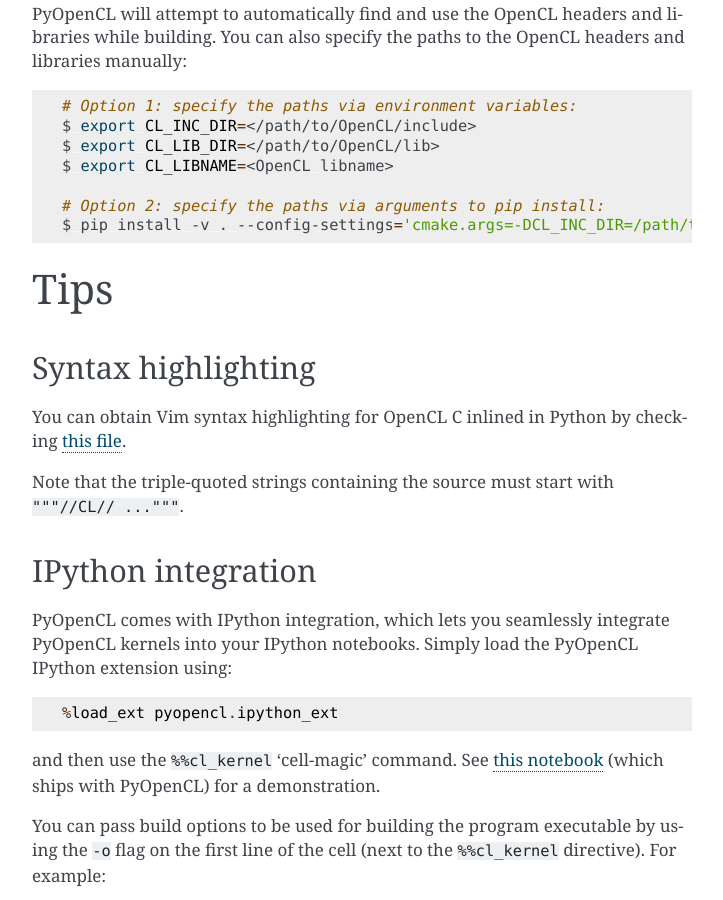
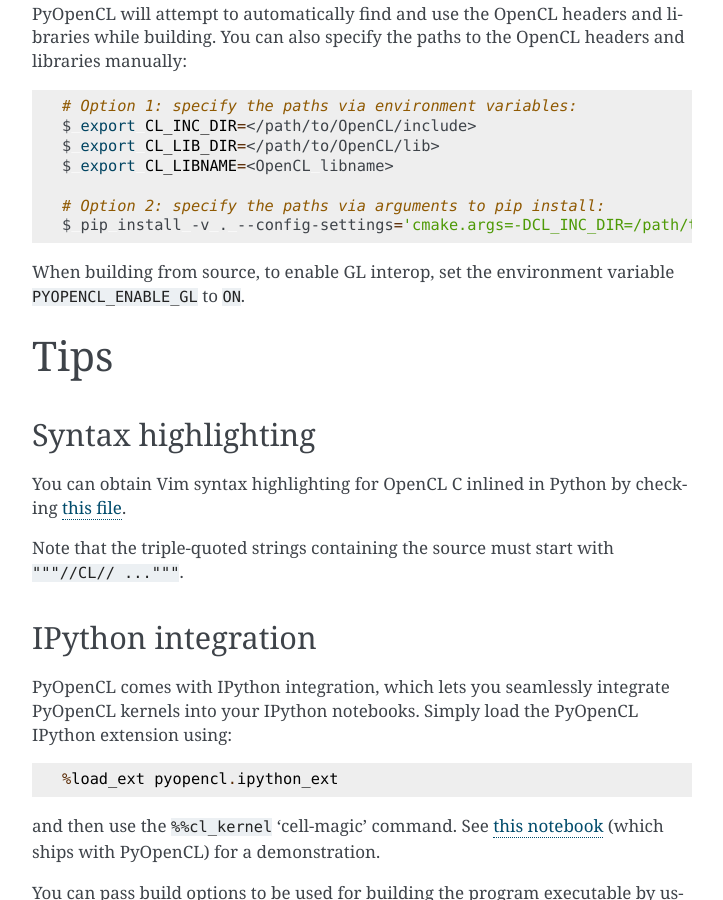
Before and after one commit to inducer/pyopencl, a Sphinx documentation site: the page built from doc/misc.rst, in a window 1280 px wide and 900 px high, scrolled down 4459 px. Shown: the whole window, without its empty margins (388-1111 px from the left). Built offline with Sphinx 7.4.7, drawn with Linux system fonts in a browser that asks for light colours.

Commit message:
Document how to build with GL interop, report in CMake

```diff
--- a/doc/misc.rst
+++ b/doc/misc.rst
@@ -212,6 +212,9 @@ while building. You can also specify the paths to the OpenCL headers and librari
 
     # Option 2: specify the paths via arguments to pip install:
     $ pip install -v . --config-settings='cmake.args=-DCL_INC_DIR=/path/to/OpenCL/include;-DCL_LIB_DIR=/path/to/OpenCL/lib'
+
+When building from source, to enable GL interop, set the environment variable
+``PYOPENCL_ENABLE_GL`` to ``ON``.
 
 Tips
 ====
```
